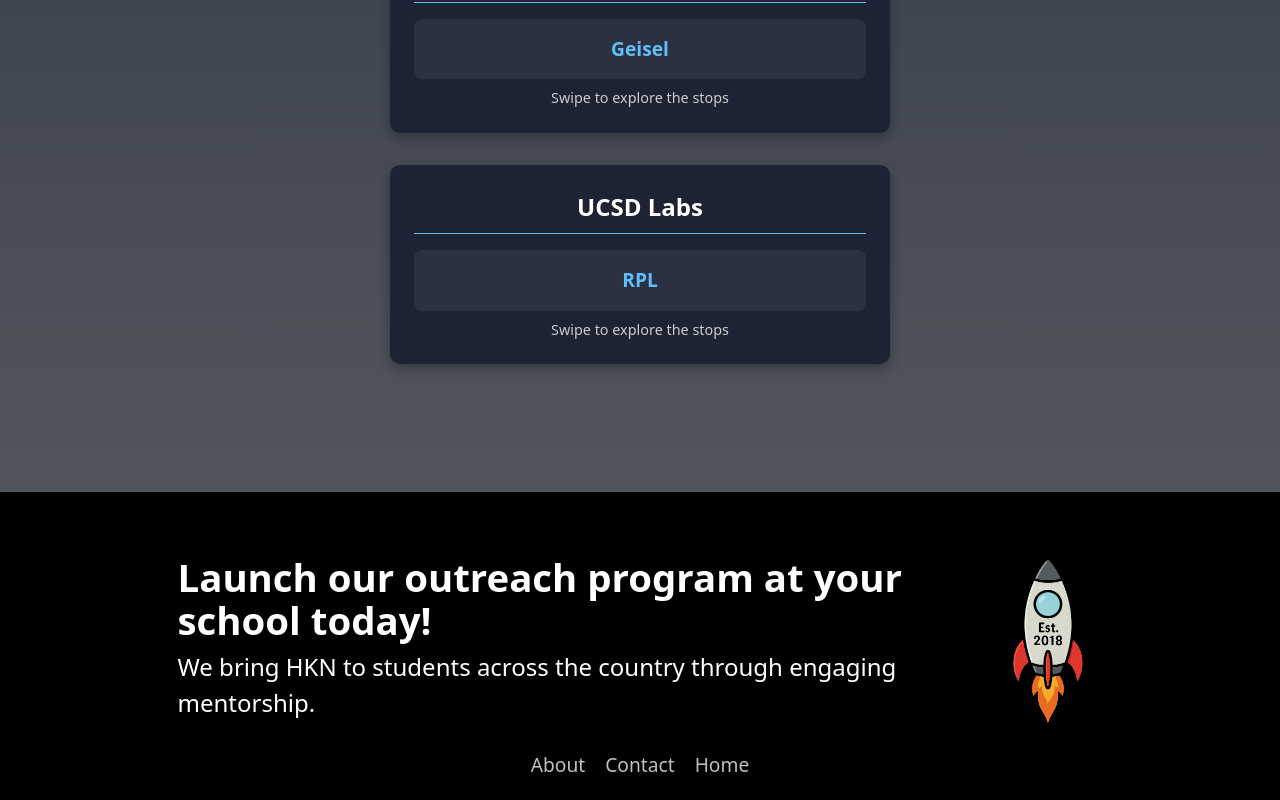
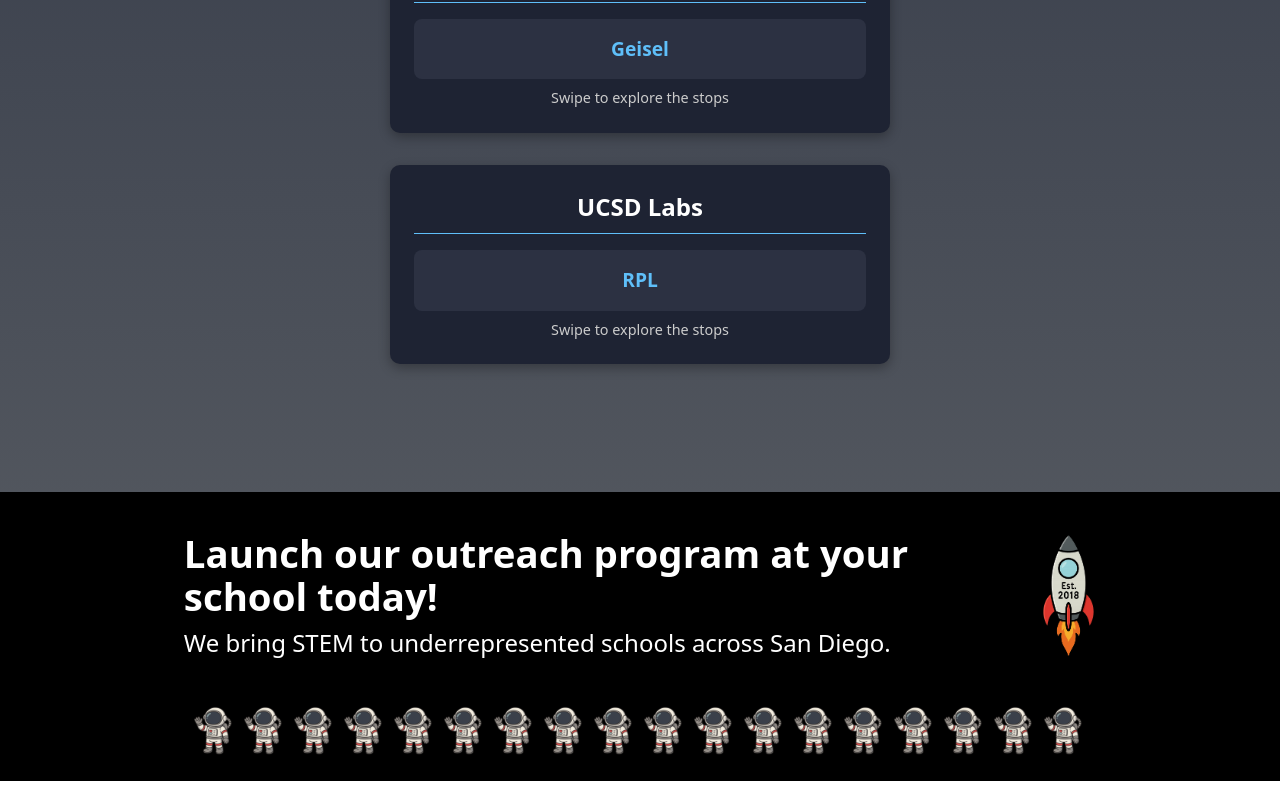
Before and after one commit to HKN-UCSD/HKN-UCSD-Outreach-Website, a React (Vite) app: page /services in a window 1280 px wide. Shown: the part 1503-2303 px from the top of the page. Built offline with nearby package versions, Linux system fonts and the light colour scheme.

Commit message:
footer complete

```diff
--- a/src/Home.jsx
+++ b/src/Home.jsx
@@ -1,4 +1,3 @@
-import React from "react";
 import "./App.css";
 import Navbar from "./components/Navbar";
 import StatisticsSection from "./components/StatisticsComponent";
@@ -37,9 +36,6 @@
       <div className = "carouselContainer">
         <Carousel images={topCarouselImages} />
       </div>
-
-
-    {/* <p className = "statsIntro">let our <span className = "highlight">numbers</span> do the talking ...</p> */}
 
     <StatisticsSection />
     <hr className = "hrdivider"/>
--- a/src/components/Footer.jsx
+++ b/src/components/Footer.jsx
@@ -3,7 +3,13 @@
 import MatchedImageTextRow from "./MatchedImageTextRow";
 import { Link, useLocation } from "react-router-dom";
 import Rocket from "../assets/Rocket.png";
-
+import Astronaut from "../assets/Astronaut.png"
+const astronautNames = [
+  "Sarah Tran" , "Charlie Wu", "Sabeel Mansuri", "Joel Bisarra", "Joona Kim",
+  "Jim Villani", "Lisa Takai", "Tara Len", "Thomas Rexin", "Katherine Vu",
+  "Om Rabadia ", "Tyler Meyers", "Henry Lin", "Alexander Parrish" , "Brandon Nghiem",
+  "Justin Hernandez", "Ethan Jenkins", "Max Zamorano"
+];
 
 
 
@@ -13,23 +19,6 @@
   return (
     <footer className="footer">
       <div className="containers">
-      <ul className="social-icon">
-        <li className="social-icon__item"><a className="social-icon__link" href="#">
-            <ion-icon name="logo-facebook"></ion-icon>
-          </a></li>
-
-        <li className="social-icon__item"><a className="social-icon__link" href="#">
-            <ion-icon name="logo-twitter"></ion-icon>
-          </a></li>
-
-        <li className="social-icon__item"><a className="social-icon__link" href="#">
-            <ion-icon name="logo-linkedin"></ion-icon>
-          </a></li>
-
-        <li className="social-icon__item"><a className="social-icon__link" href="#">
-            <ion-icon name="logo-instagram"></ion-icon>
-          </a></li>
-      </ul>
 
       {/* Not Possible to match image height to text container height, so I created a seperate component called MatchImageTextRow */}
 
@@ -38,33 +27,27 @@
           imgSrc={Rocket}
           alt="Rocket"
           title="Launch our outreach program at your school today!"
-        body="We bring HKN to students across the country through engaging mentorship."
+          body="We bring STEM to underrepresented schools across San Diego."
         />
         </div>
 
       {/* Conditional Menu Links */}
-        <ul className="menu">
-          {currentPath !== "/about" && (
-            <li className="menu__item">
-              <Link className="menu__link" to="/about">About</Link>
-            </li>
-          )}
-          {currentPath !== "/services" && (
-            <li className="menu__item">
-              <Link className="menu__link" to="/services">Services</Link>
-            </li>
-          )}
-          {currentPath !== "/contact" && (
-            <li className="menu__item">
-              <Link className="menu__link" to="/contact">Contact</Link>
-            </li>
-          )}
-          {currentPath !== "/" && (
-            <li className="menu__item">
-              <Link className="menu__link" to="/">Home</Link>
-            </li>
-          )}
-        </ul>
+        <div className="astronauts-block">
+          <div className="astronauts-scroll-wrapper">
+            <div className="astronauts">
+              {astronautNames.map((name, i) => (
+                <div key={i} className="astronaut-wrapper">
+                  <img
+                    src={Astronaut}
+                    alt={`astronaut-${i}`}
+                    className="astronaut"
+                  />
+                  <span className="tooltip">{name}</span>
+                </div>
+              ))}
+            </div>
+          </div>
+        </div>
       </div>
     </footer>
   );
--- a/src/components/styles/Footer.css
+++ b/src/components/styles/Footer.css
@@ -9,7 +9,7 @@
   width: 100%;
   background: #000000;
   min-height: 100px;
-  padding: 10px 10px;
+  padding: 20px 20px;
   display: flex;
   justify-content: center;
   align-items: center;
@@ -17,55 +17,63 @@
 }
 
 .containers{
-  width: 75%
+  width: 80%
 }
 
-.social-icon,
-.menu {
+.astronauts-scroll-wrapper {
+  max-height: 140px;
+  overflow-y: auto;
+  overflow-x: visible;
   position: relative;
-  display: flex;
+  padding-top: 1.5rem; /* space for tooltip to not get clipped */
+}
+
+.astronauts {
+   display: flex;
   justify-content: center;
   align-items: center;
-  margin: 10px 0;
   flex-wrap: wrap;
 }
 
-.social-icon__item,
-.menu__item {
-  list-style: none;
+.astronaut-wrapper {
+  position: relative;
+  display: inline-block;
+
 }
 
-.social-icon__link {
-  font-size: 2rem;
-  color: #fff;
-  margin: 0 10px;
-  display: inline-block;
-  transition: 0.5s;
-}
-.social-icon__link:hover {
-  transform: translateY(-10px);
-}
-
-.footer p {
-  color: #fff;
-  margin: 15px 0 10px 0;
-  font-size: 1rem;
-  font-weight: 300;
+.astronaut {
+  height: 50px;
+  object-fit: contain;
+  cursor: default;
 }
 
 
-
-.menu__link {
-  font-size: 1.2rem;
+.tooltip {
+  visibility: hidden;
+  background-color: #333;
   color: #fff;
-  margin: 0 10px;
-  display: inline-block;
-  transition: 0.5s;
-  text-decoration: none;
-  opacity: 0.75;
-  font-weight: 300;
+  text-align: center;
+  border-radius: 5px;
+  padding: 4px 8px;
+  position: absolute;
+  bottom: 110%; /* position above the astronaut */
+  left: 50%;
+  transform: translateX(-50%);
+  white-space: nowrap;
+  font-size: 0.8rem;
+  opacity: 0;
+  transition: opacity 0.3s ease;
+  pointer-events: none;
+  z-index: 10;
+  box-shadow: 0 0 6px rgba(0,0,0,0.5);
 }
 
-.menu__link:hover {
+.astronaut-wrapper:hover .tooltip {
+  visibility: visible;
   opacity: 1;
 }
+
+.astronauts-block {
+  flex: 1;
+  min-width: 0;
+}
--- a/src/components/styles/Gallery.css
+++ b/src/components/styles/Gallery.css
@@ -1,13 +1,19 @@
 /* Center the entire gallery container and set a maximum width */
 .gallery {
-    display: grid;
-    grid-template-columns: repeat(3, 1fr); /* 4 columns */
-    grid-gap: 2rem; /* Space between images */
-    padding: 2rem 0;
-    max-width: 1200px; /* Adjust the max width as needed */
-    margin: 0 auto; /* Center the gallery container */
+  display: grid;
+  grid-template-columns: repeat(auto-fit, minmax(300px, 1fr));
+  gap: 2rem;
+  padding: 2rem 2rem;
+  max-width: 1200px;
+  margin: 0 auto;
+  box-sizing: border-box;
+}
+
+@media (max-width: 700px) {
+  .gallery {
+    grid-template-columns: 1fr;
   }
-
+}
   /* Individual gallery item */
   .gallery-item {
     display: flex;
@@ -18,7 +24,7 @@
   /* Image styling */
   .gallery-image {
     width: 100%;
-    height: 200px;
+    height: 100%;
     object-fit: cover;  /* Ensures the images maintain aspect ratio */
     border-radius: 10px;  /* Optional: adds rounded corners */
     box-shadow: 0 4px 6px rgba(0, 0, 0, 0.3);  /* Optional: adds shadow to the images */
--- a/src/components/styles/MatchedImageTextRow.css
+++ b/src/components/styles/MatchedImageTextRow.css
@@ -1,6 +1,5 @@
 .matched-row {
   display: flex;
-  align-items: flex-start;
   width: 100%;
   max-width: 1200px;
   margin: 0 auto;
@@ -8,6 +7,8 @@
   padding: 0;
   background: transparent;
   box-shadow: none;
+  align-items: center;   /* vertical alignment */
+  justify-content: center;
 }
 
 .matched-image {
@@ -43,10 +44,3 @@
   font-size: clamp(1rem, 2vw, 1.5rem);
   margin-top: 0.5rem;
 }
-
-/* Hide image on mobile */
-@media (max-width: 700px) {
-  .matched-image {
-    display: none;
-  }
-}
```
Also changed, not shown: src/index.css (line endings or trailing spaces). Lines whose indentation alone changed are shown as unchanged.
